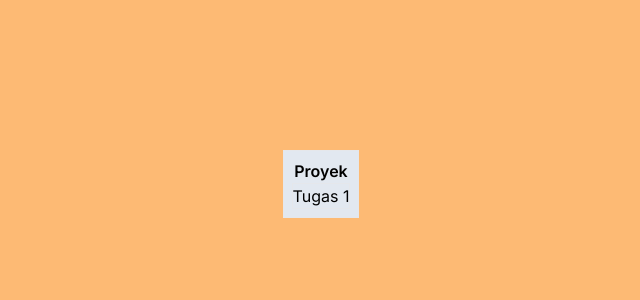
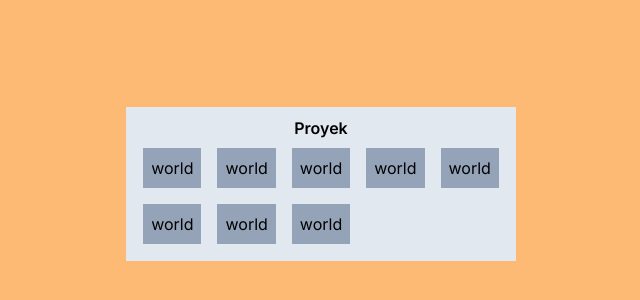
Before and after one commit to sihotang-yonathan1/collaborative-todo-app-nextjs, a Next.js app: page /task_group in a window 1280 px wide. Shown: the part 216-516 px from the top of the page, without its empty margins (319-959 px from the left). Built offline with nearby package versions, Linux system fonts and the light colour scheme.

Commit message:
[task_group] Add grid layout to set project layout

```diff
--- /dev/null
+++ b/app/task_group/component/TaskGroupPreview.tsx
@@ -0,0 +1,11 @@
+import Link from "next/link";
+
+export default function TaskGroupPreview({id, title}: {id: number, title: string}){
+    return (
+        <Link href="/login" className="flex flex-col p-2 bg-slate-400 mx-2 my-2">
+            <div className="flex flex-col">
+                <p>{title}</p>
+            </div>
+        </Link>
+    )
+}
--- a/app/task_group/page.tsx
+++ b/app/task_group/page.tsx
@@ -1,3 +1,5 @@
+import TaskGroupPreview from "./component/TaskGroupPreview";
+
 export default function TaskGroupPage(){
     return (
         <div className="flex flex-col bg-orange-300 w-full h-screen justify-center">
@@ -5,8 +7,15 @@ export default function TaskGroupPage(){
                 <div>
                     <p className="font-semibold">Proyek</p>
                 </div>
-                <div className="border">
-                    <p>Tugas 1</p>
+                <div className="grid grid-cols-5">
+                    <TaskGroupPreview title="world" id={1} />
+                    <TaskGroupPreview title="world" id={1} />
+                    <TaskGroupPreview title="world" id={1} />
+                    <TaskGroupPreview title="world" id={1} />
+                    <TaskGroupPreview title="world" id={1} />
+                    <TaskGroupPreview title="world" id={1} />
+                    <TaskGroupPreview title="world" id={1} />
+                    <TaskGroupPreview title="world" id={1} />
                 </div>
             </div>
         </div>
```
